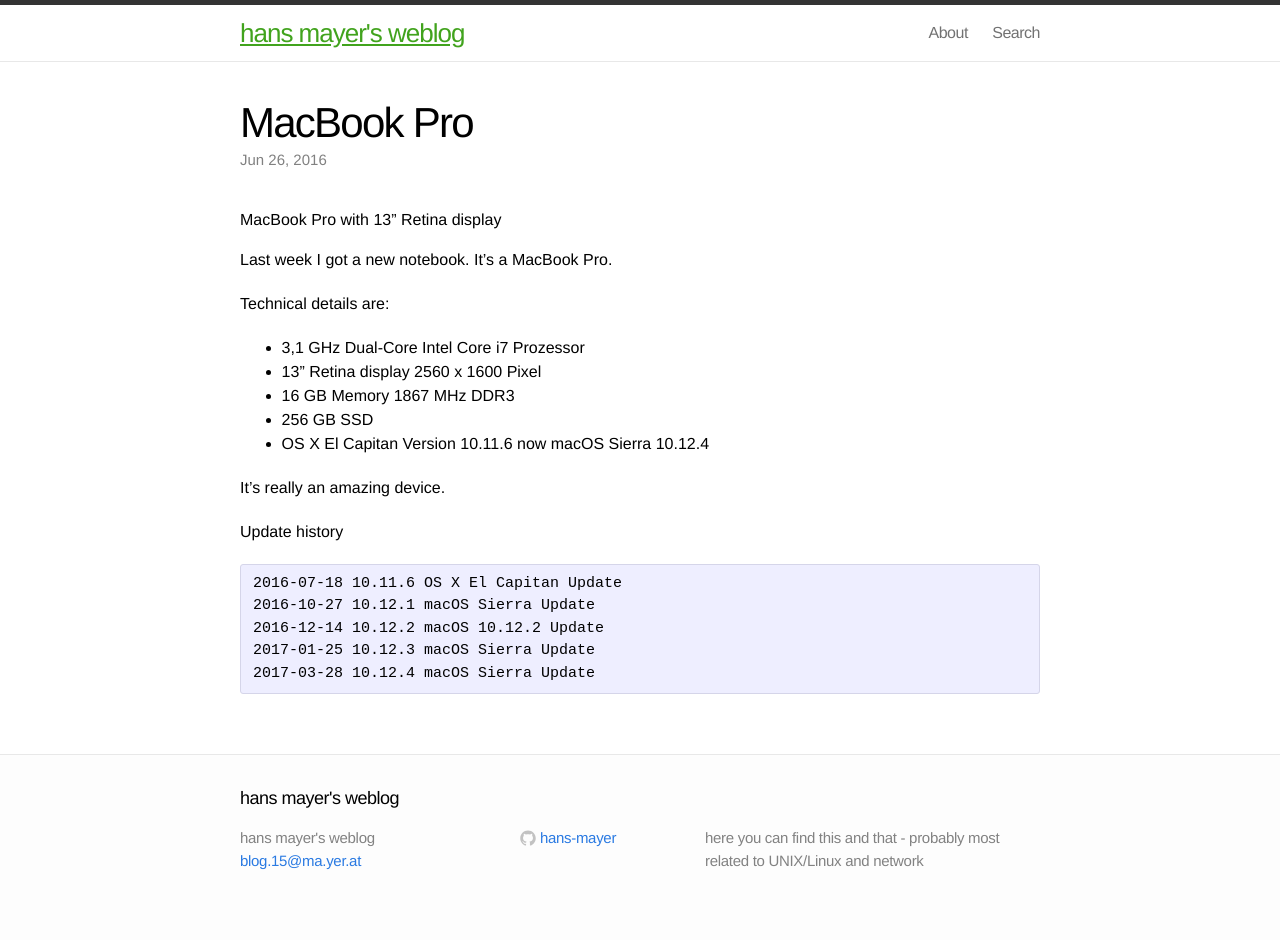
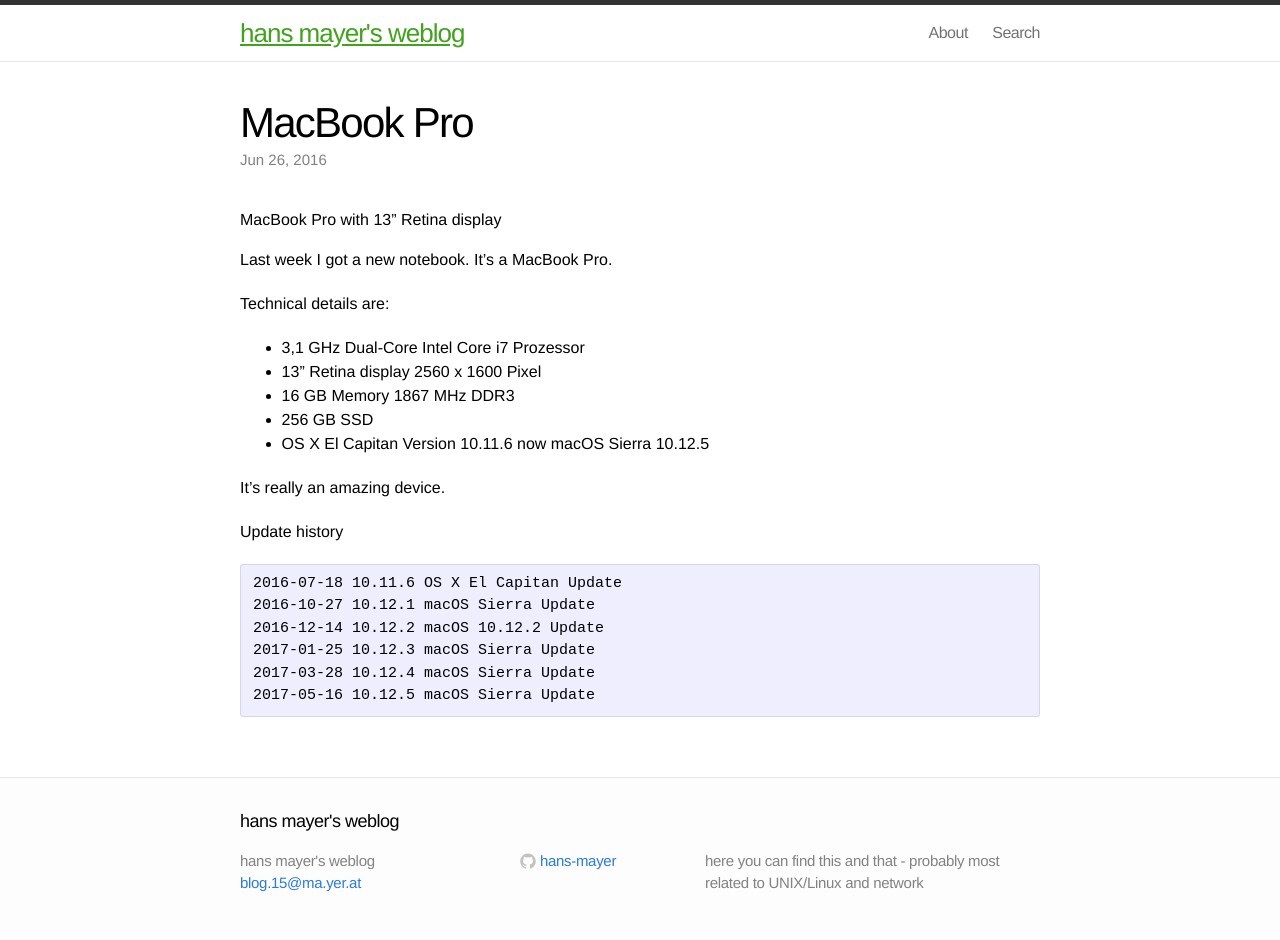
Before and after one commit to hans-mayer/blog, a Jekyll site: the page built from _posts/2016-06-26-MacBookPro.markdown, in a window 1280 px wide. Built offline with Jekyll 4.4.1, drawn with Linux system fonts in a browser that asks for light colours; before the commit the page ends 917 px from its top, so only the background shows below that.

Commit message:
2016-06-26-MacBookPro

```diff
--- a/_posts/2016-06-26-MacBookPro.markdown
+++ b/_posts/2016-06-26-MacBookPro.markdown
@@ -15,7 +15,7 @@
 * 13" Retina display 2560 x 1600 Pixel
 * 16 GB Memory 1867 MHz DDR3
 * 256 GB SSD
-* OS X El Capitan Version 10.11.6 now macOS Sierra 10.12.4
+* OS X El Capitan Version 10.11.6 now macOS Sierra 10.12.5
 
 It's really an amazing device.
 
@@ -28,4 +28,5 @@
 2016-12-14 10.12.2 macOS 10.12.2 Update
 2017-01-25 10.12.3 macOS Sierra Update
 2017-03-28 10.12.4 macOS Sierra Update
+2017-05-16 10.12.5 macOS Sierra Update
 </pre>
```
